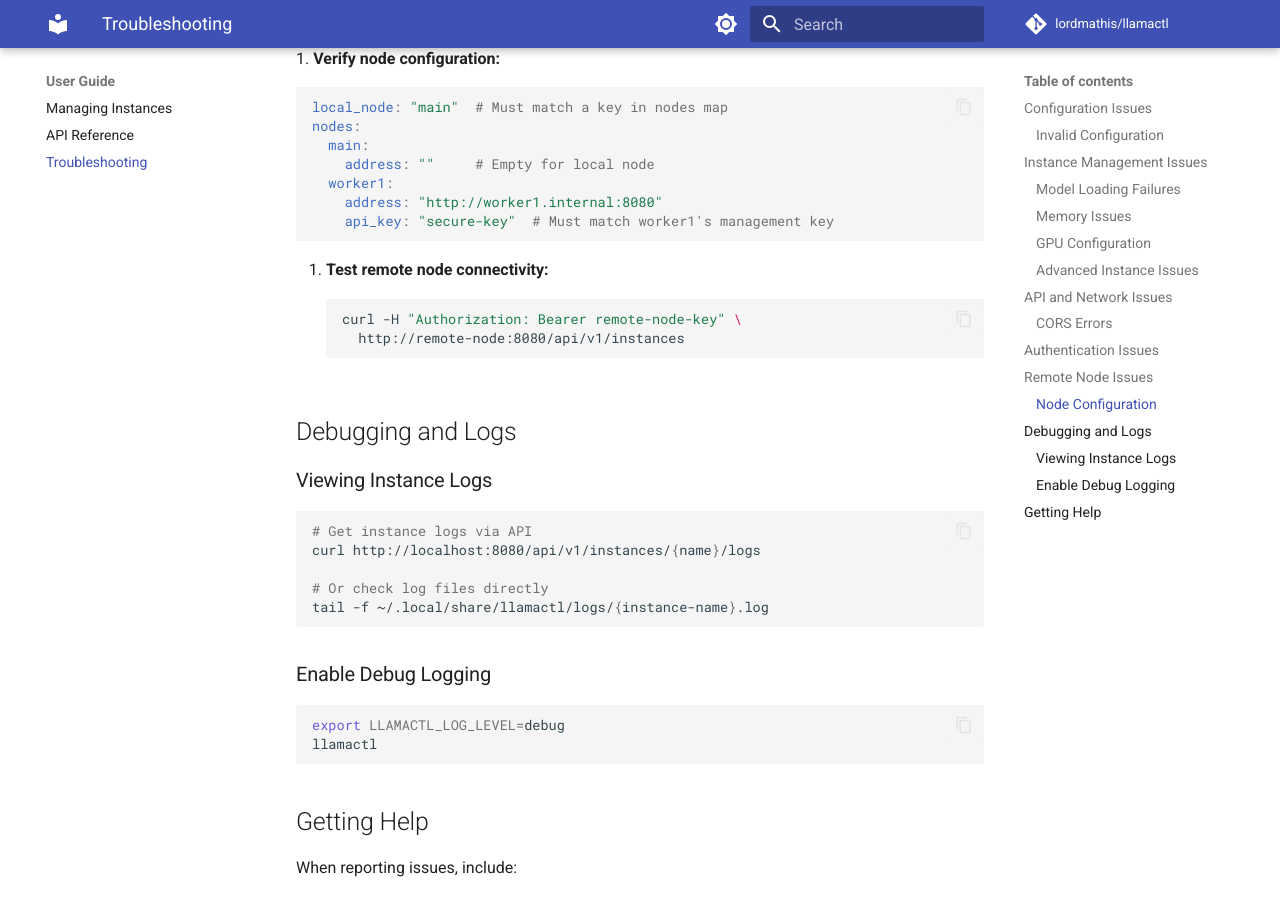
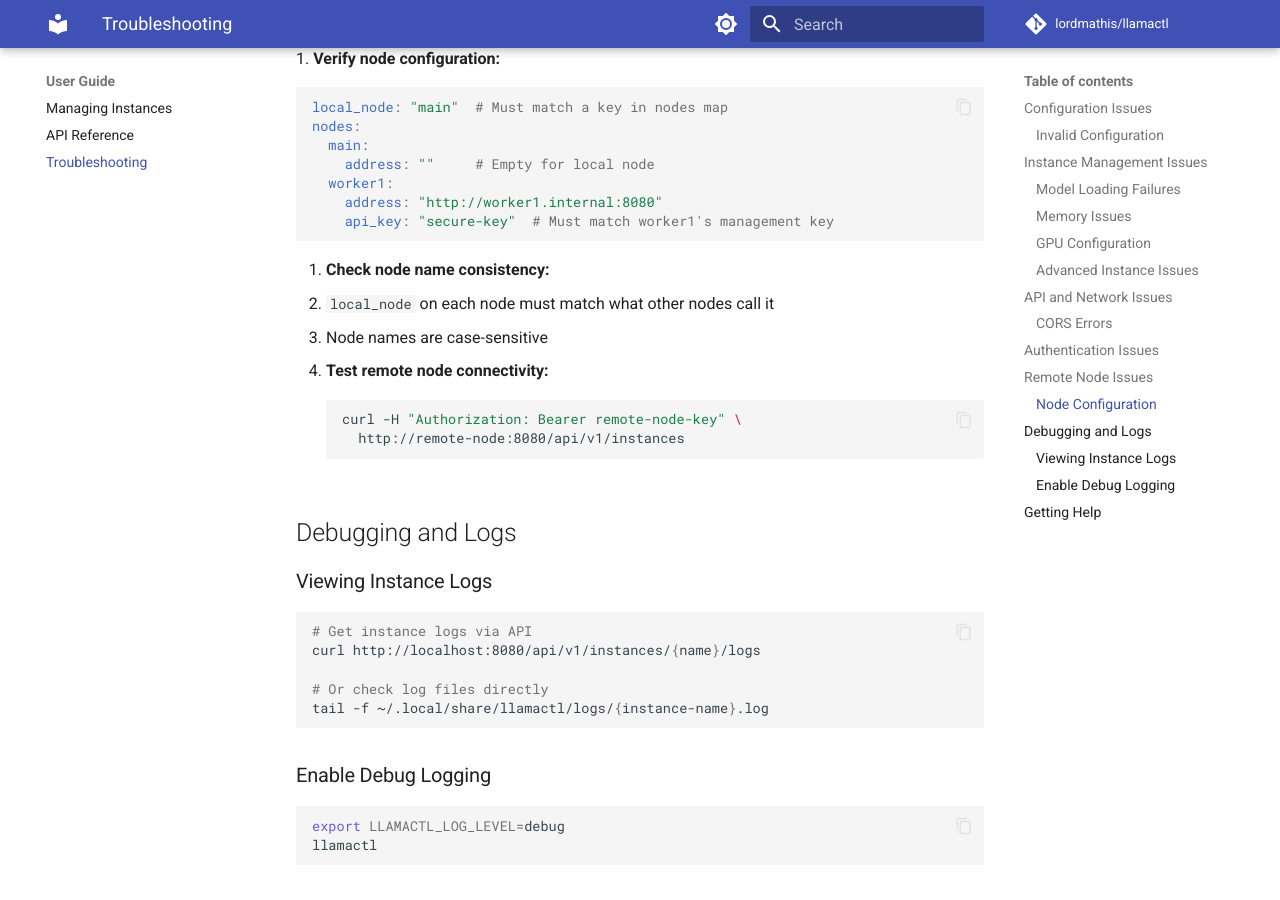
Before and after one commit to lordmathis/llamactl, an MkDocs documentation site: the page built from docs/user-guide/troubleshooting.md, in a window 1280 px wide and 900 px high, scrolled down 3234 px. Built offline with MkDocs 1.6.1 and Material for MkDocs 9.7.7, drawn with Linux system fonts in a browser that asks for light colours; comment, search, counter and statistics services are not loaded; the version menu is left out.

Commit message:
Clarify node configuration in docs

````diff
--- a/docs/user-guide/troubleshooting.md
+++ b/docs/user-guide/troubleshooting.md
@@ -143,7 +143,11 @@
        api_key: "secure-key"  # Must match worker1's management key
    ```
 
-2. **Test remote node connectivity:**
+2. **Check node name consistency:**
+   - `local_node` on each node must match what other nodes call it
+   - Node names are case-sensitive
+
+3. **Test remote node connectivity:**
    ```bash
    curl -H "Authorization: Bearer remote-node-key" \
      http://remote-node:8080/api/v1/instances
````
Also changed, not shown: docs/getting-started/configuration.md (+1 -1 lines), docs/getting-started/installation.md (+1 -0 lines).
